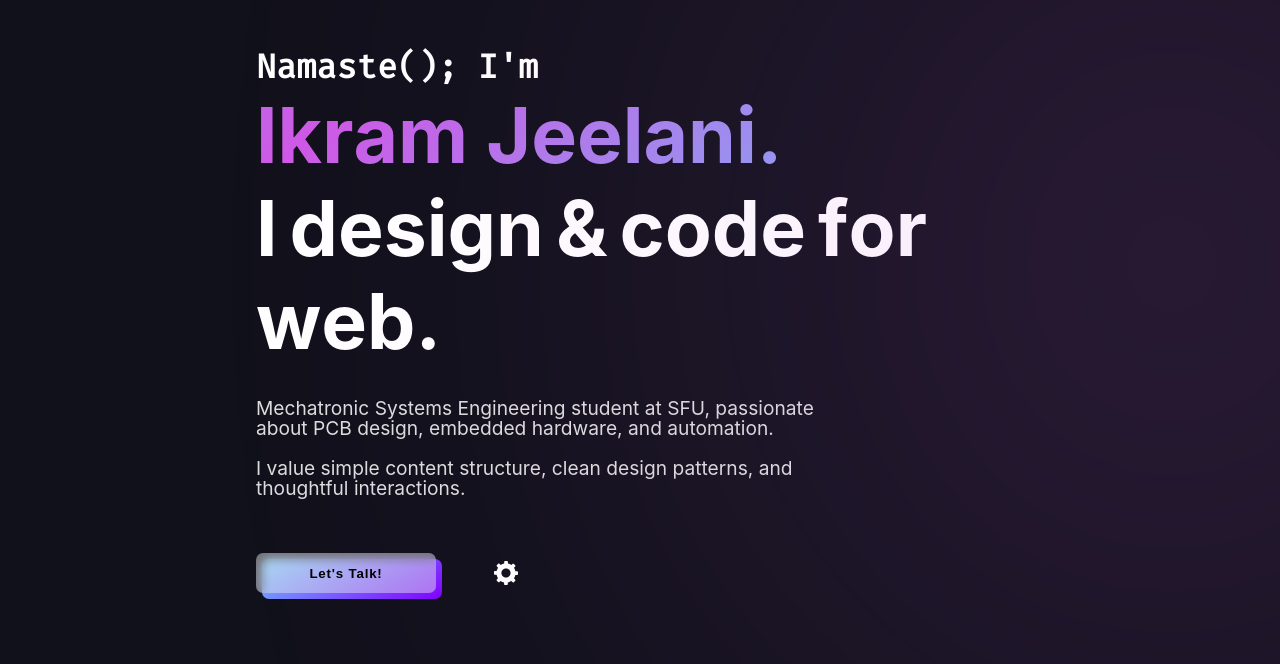
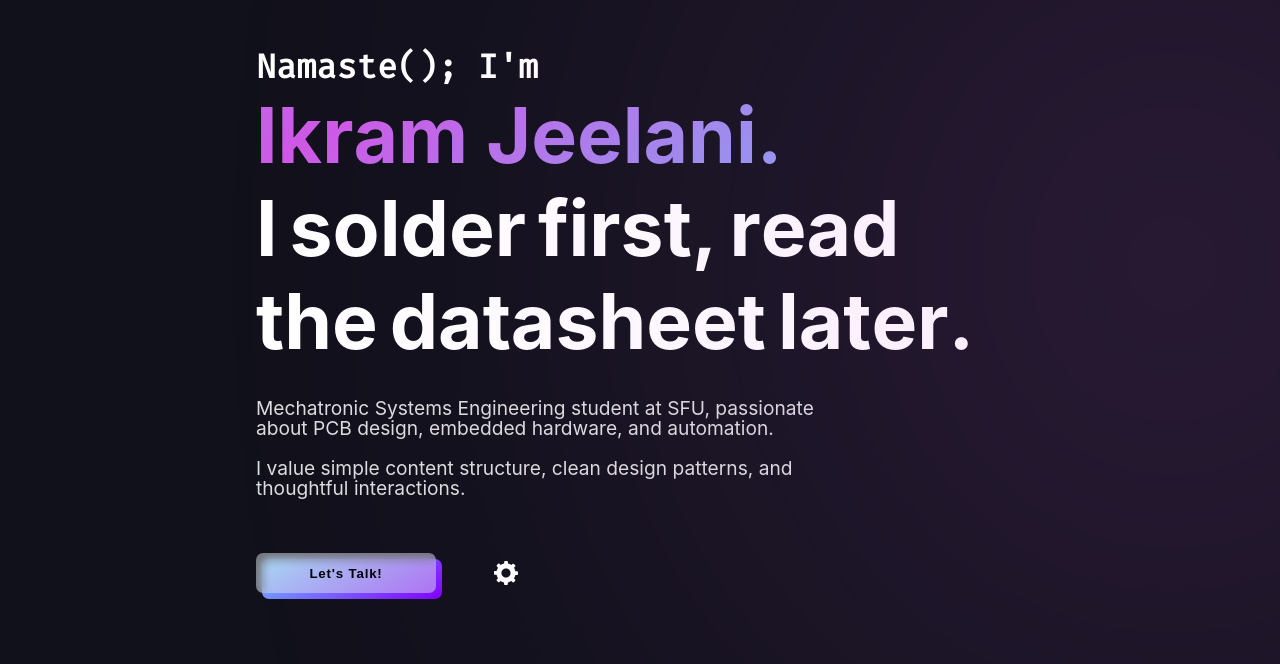
Before and after one commit to IkramJeelani/IkramJeelani.github.io, a plain HTML site: page index.html in a window 1280 px wide. Shown: the part 136-800 px from the top of the page. Drawn offline with nearby package versions, Linux system fonts and the light colour scheme; a web font is replaced by a local one.

Commit message:
Update index.html

```diff
--- a/index.html
+++ b/index.html
@@ -169,34 +169,53 @@
             <p class="jello">I</p>
           </div>
           <div>
+            <p class="jello">s</p>
+            <p class="jello">o</p>
+            <p class="jello">l</p>
             <p class="jello">d</p>
             <p class="jello">e</p>
-            <p class="jello">s</p>
-            <p class="jello">i</p>
-            <p class="jello">g</p>
-            <p class="jello">n</p>
+            <p class="jello">r</p>
           </div>
           <div>
-            <p class="jello">&</p>
+            <p class="jello">f</p>
+            <p class="jello">i</p>
+            <p class="jello">r</p>
+            <p class="jello">s</p>
+            <p class="jello">t</p>
+            <p class="jello">,</p>
           </div>
           <div>
-            <p class="jello">c</p>
-            <p class="jello">o</p>
+            <p class="jello">r</p>
+            <p class="jello">e</p>
+            <p class="jello">a</p>
             <p class="jello">d</p>
+          </div>
+          <div>
+            <p class="jello">t</p>
+            <p class="jello">h</p>
             <p class="jello">e</p>
           </div>
           <div>
-            <p class="jello">f</p>
-            <p class="jello">o</p>
-            <p class="jello">r</p>
+            <p class="jello">d</p>
+            <p class="jello">a</p>
+            <p class="jello">t</p>
+            <p class="jello">a</p>
+            <p class="jello">s</p>
+            <p class="jello">h</p>
+            <p class="jello">e</p>
+            <p class="jello">e</p>
+            <p class="jello">t</p>
           </div>
           <div>
-            <p class="jello">w</p>
+            <p class="jello">l</p>
+            <p class="jello">a</p>
+            <p class="jello">t</p>
             <p class="jello">e</p>
-            <p class="jello">b</p>
+            <p class="jello">r</p>
             <p class="jello">.</p>
           </div>
         </article>
+
         <p id="info-para" data-aos="fade-up" data-aos-delay="600">
           Mechatronic Systems Engineering student at SFU, passionate about PCB design, embedded hardware, and automation.<br />
           <br />
```
